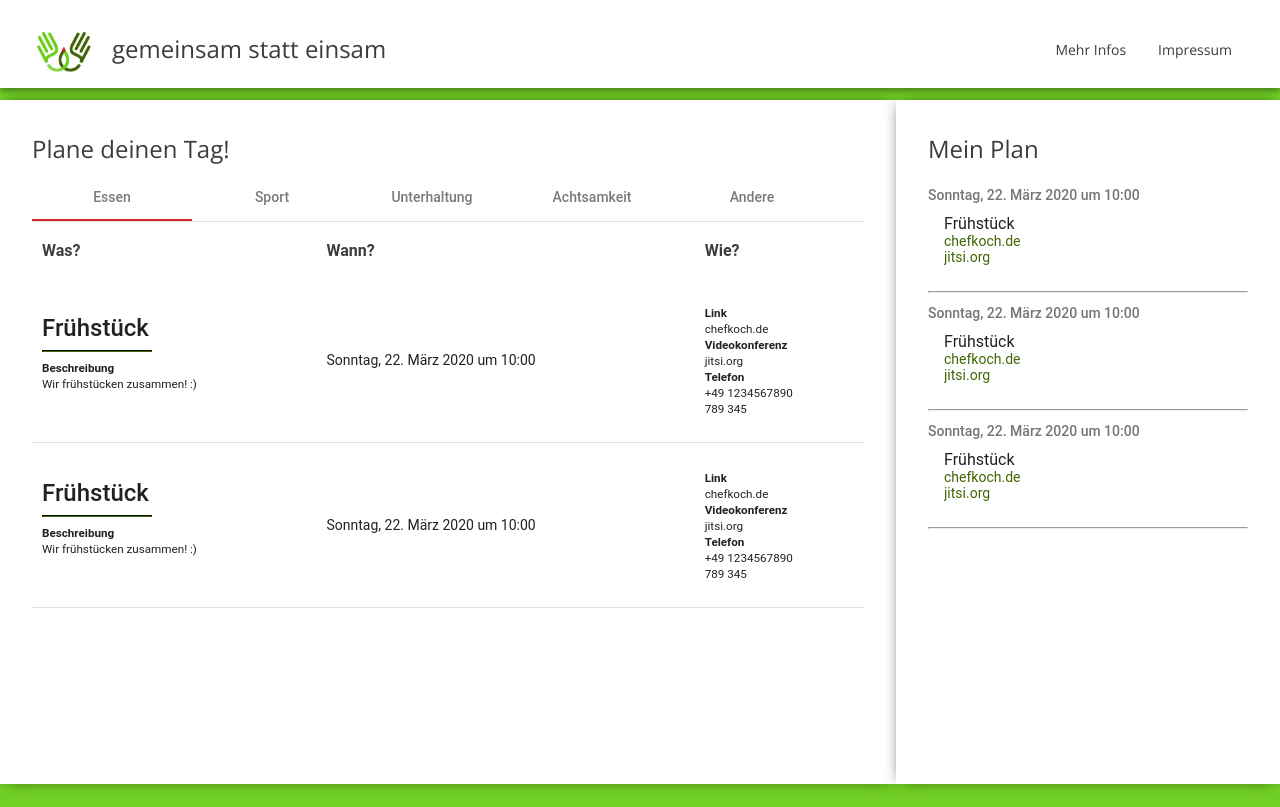
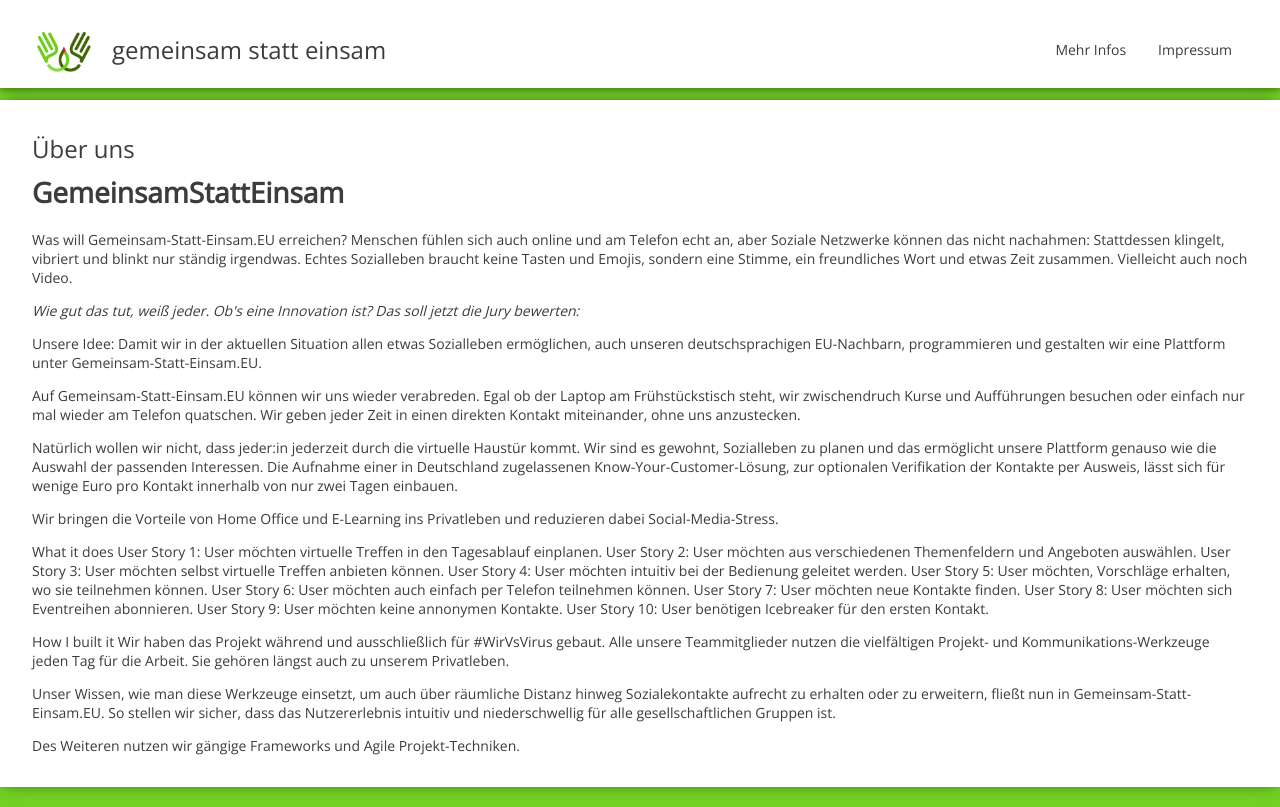
Before and after one commit to simonDos/gemeinsam-statt-einsam, an Angular app: page /about in a window 1280 px wide. Built offline with nearby package versions, Linux system fonts and the light colour scheme.

Commit message:
add about

```diff
--- a/src/app/app.component.html
+++ b/src/app/app.component.html
@@ -6,7 +6,7 @@
       </button>
     </div>
 
-    <div class="headline">gemeinsam statt einsam</div>
+    <button mat-button routerLink="/" class="headline">gemeinsam statt einsam</button>
 
     <button style="float: right;" mat-button routerLink="/imprint">
       Impressum
--- /dev/null
+++ b/src/app/components/about/about.component.html
@@ -0,0 +1,25 @@
+<div class="container">
+  <mat-card>
+    <mat-card-title>
+      Über uns
+    </mat-card-title>
+
+    <mat-card-content>
+        <h1 id="gemeinsamstatteinsam">GemeinsamStattEinsam</h1>
+<p>Was will Gemeinsam-Statt-Einsam.EU erreichen?
+Menschen fühlen sich auch online und am Telefon echt an, aber Soziale Netzwerke können das nicht nachahmen: Stattdessen klingelt, vibriert und blinkt nur ständig irgendwas. Echtes Sozialleben braucht keine Tasten und Emojis, sondern eine Stimme, ein freundliches Wort und etwas Zeit zusammen. Vielleicht auch noch Video.</p>
+<p><em> Wie gut das tut, weiß jeder. Ob&#39;s eine Innovation ist? Das soll jetzt die Jury bewerten: </em></p>
+<p>Unsere Idee: Damit wir in der aktuellen Situation allen etwas Sozialleben ermöglichen, auch unseren deutschsprachigen EU-Nachbarn, programmieren und gestalten wir eine Plattform unter Gemeinsam-Statt-Einsam.EU.</p>
+<p>Auf Gemeinsam-Statt-Einsam.EU können wir uns wieder verabreden. Egal ob der Laptop am Frühstückstisch steht, wir zwischendruch Kurse und Aufführungen besuchen oder einfach nur mal wieder am Telefon quatschen. Wir geben jeder Zeit in einen direkten Kontakt miteinander, ohne uns anzustecken.</p>
+<p>Natürlich wollen wir nicht, dass jeder:in jederzeit durch die virtuelle Haustür kommt. Wir sind es gewohnt, Sozialleben zu planen und das ermöglicht unsere Plattform genauso wie die Auswahl der passenden Interessen. Die Aufnahme einer in Deutschland zugelassenen Know-Your-Customer-Lösung, zur optionalen Verifikation der Kontakte per Ausweis, lässt sich für wenige Euro pro Kontakt innerhalb von nur zwei Tagen einbauen.</p>
+<p>Wir bringen die Vorteile von Home Office und E-Learning ins Privatleben und reduzieren dabei Social-Media-Stress.</p>
+<p>What it does
+User Story 1: User möchten virtuelle Treffen in den Tagesablauf einplanen. User Story 2: User möchten aus verschiedenen Themenfeldern und Angeboten auswählen. User Story 3: User möchten selbst virtuelle Treffen anbieten können. User Story 4: User möchten intuitiv bei der Bedienung geleitet werden. User Story 5: User möchten, Vorschläge erhalten, wo sie teilnehmen können. User Story 6: User möchten auch einfach per Telefon teilnehmen können. User Story 7: User möchten neue Kontakte finden. User Story 8: User möchten sich Eventreihen abonnieren. User Story 9: User möchten keine annonymen Kontakte. User Story 10: User benötigen Icebreaker für den ersten Kontakt.</p>
+<p>How I built it
+Wir haben das Projekt während und ausschließlich für #WirVsVirus gebaut. Alle unsere Teammitglieder nutzen die vielfältigen Projekt- und Kommunikations-Werkzeuge jeden Tag für die Arbeit. Sie gehören längst auch zu unserem Privatleben.</p>
+<p>Unser Wissen, wie man diese Werkzeuge einsetzt, um auch über räumliche Distanz hinweg Sozialekontakte aufrecht zu erhalten oder zu erweitern, fließt nun in Gemeinsam-Statt-Einsam.EU. So stellen wir sicher, dass das Nutzererlebnis intuitiv und niederschwellig für alle gesellschaftlichen Gruppen ist.</p>
+<p>Des Weiteren nutzen wir gängige Frameworks und Agile Projekt-Techniken.</p>
+
+    </mat-card-content>
+  </mat-card>
+</div>
--- /dev/null
+++ b/src/app/components/about/about.component.ts
@@ -0,0 +1,15 @@
+import { Component, OnInit } from '@angular/core';
+
+@Component({
+  selector: 'app-about',
+  templateUrl: './about.component.html',
+  styleUrls: ['./about.component.scss']
+})
+export class AboutComponent implements OnInit {
+
+  constructor() { }
+
+  ngOnInit(): void {
+  }
+
+}
--- a/src/app/components/dashboard/dashboard.component.html
+++ b/src/app/components/dashboard/dashboard.component.html
@@ -7,7 +7,7 @@
         </mat-card-title>
 
         <mat-tab-group [animationDuration]="0">
-          <mat-tab label="Essen">
+          <mat-tab label="Treffen">
             <app-event-list [events]="essen_events"></app-event-list>
           </mat-tab>
           <mat-tab label="Sport">
```
Also changed, not shown: src/app/app.module.ts (+5 -3 lines), src/app/components/about/about.component.scss (added), 5 other files (tests, documents, lock files or other folders).
